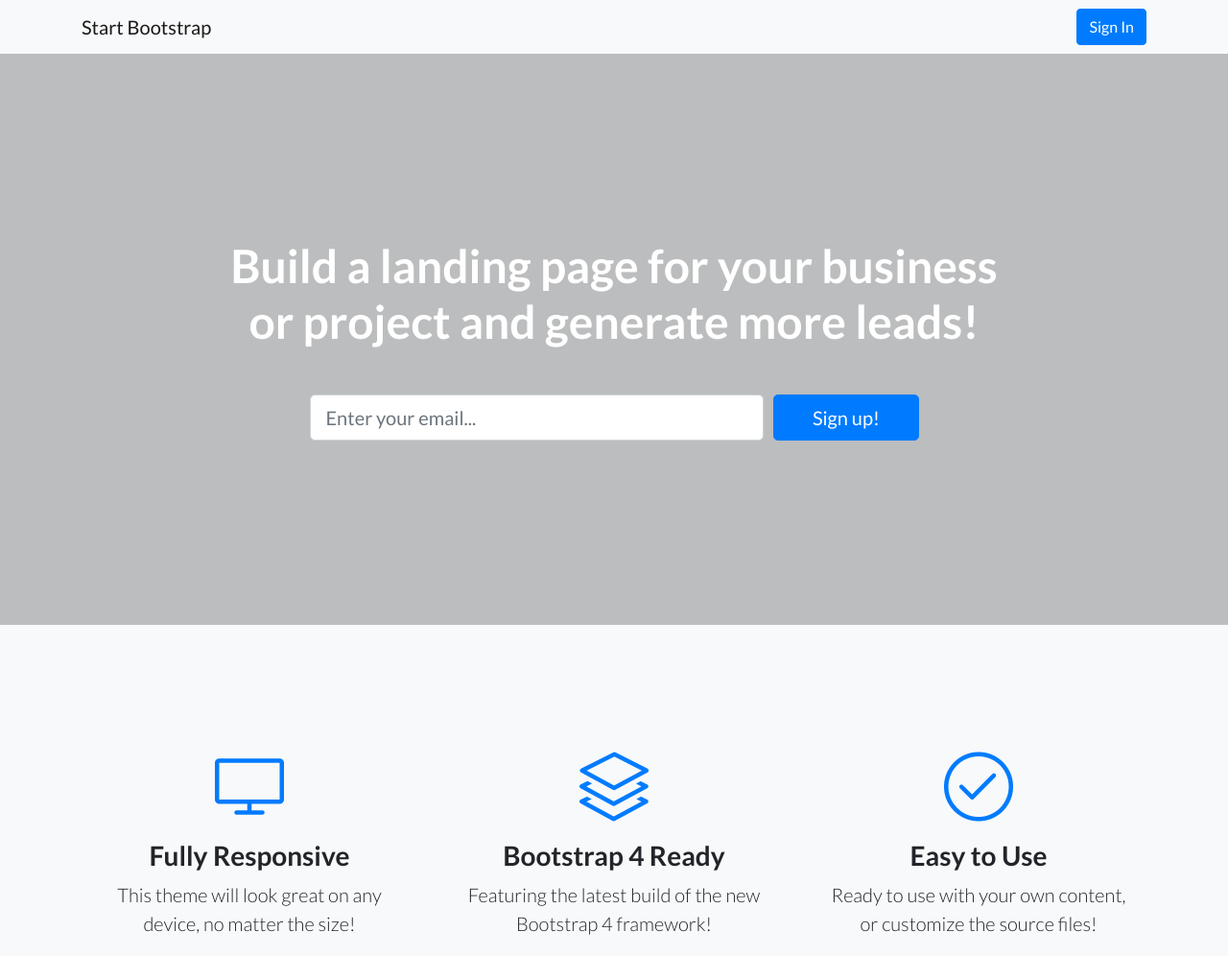
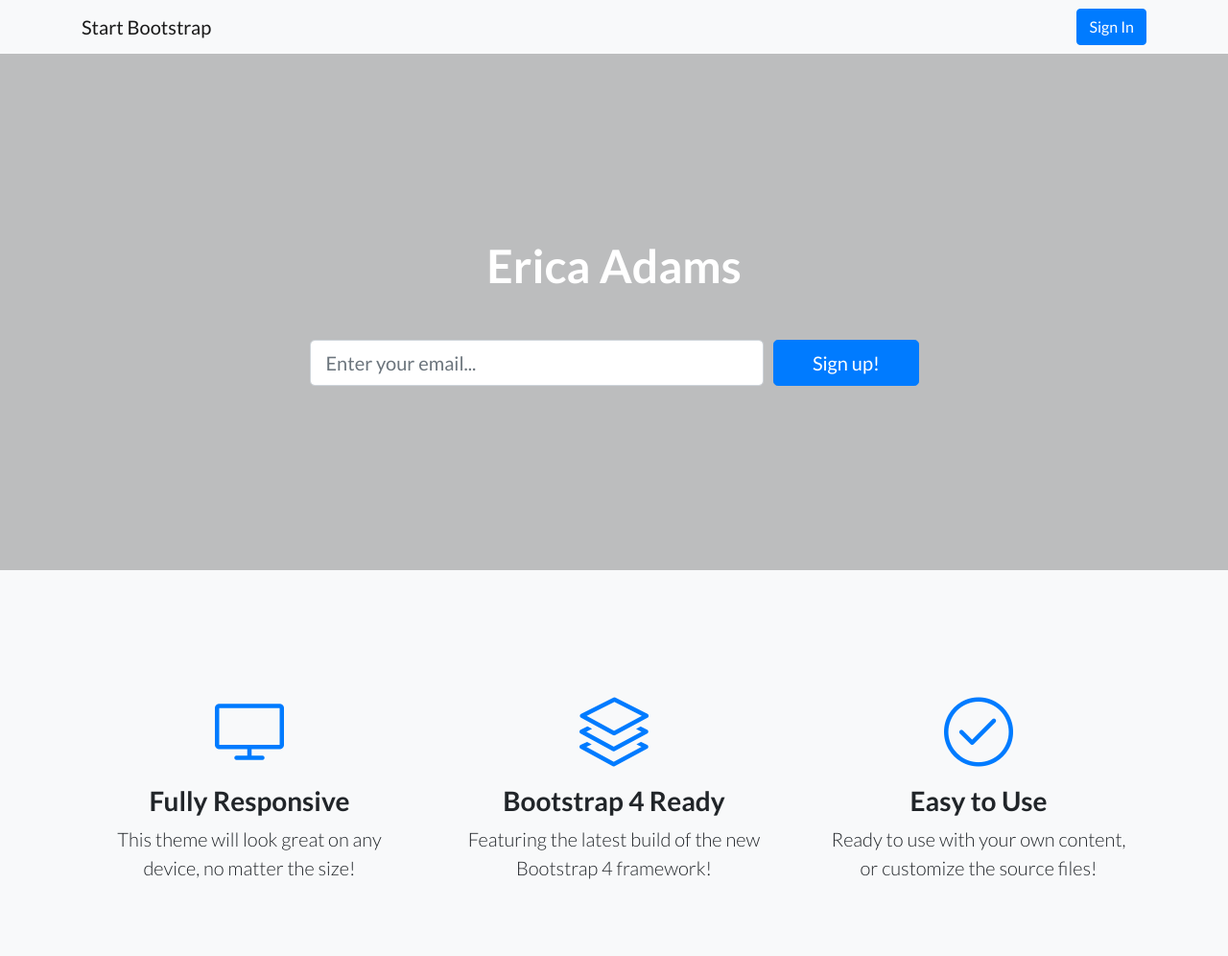
Before and after one commit to eadams2/eadams2.github.io, a website: page index.html in a window 1280 px wide. Shown: the top 996 px of the page at 96% size. Drawn offline with Linux system fonts and the light colour scheme.

Commit message:
Update index.html

```diff
--- a/index.html
+++ b/index.html
@@ -39,7 +39,7 @@
       <div class="container">
         <div class="row">
           <div class="col-xl-9 mx-auto">
-            <h1 class="mb-5">Build a landing page for your business or project and generate more leads!</h1>
+            <h1 class="mb-5">Erica Adams</h1>
           </div>
           <div class="col-md-10 col-lg-8 col-xl-7 mx-auto">
             <form>
```
